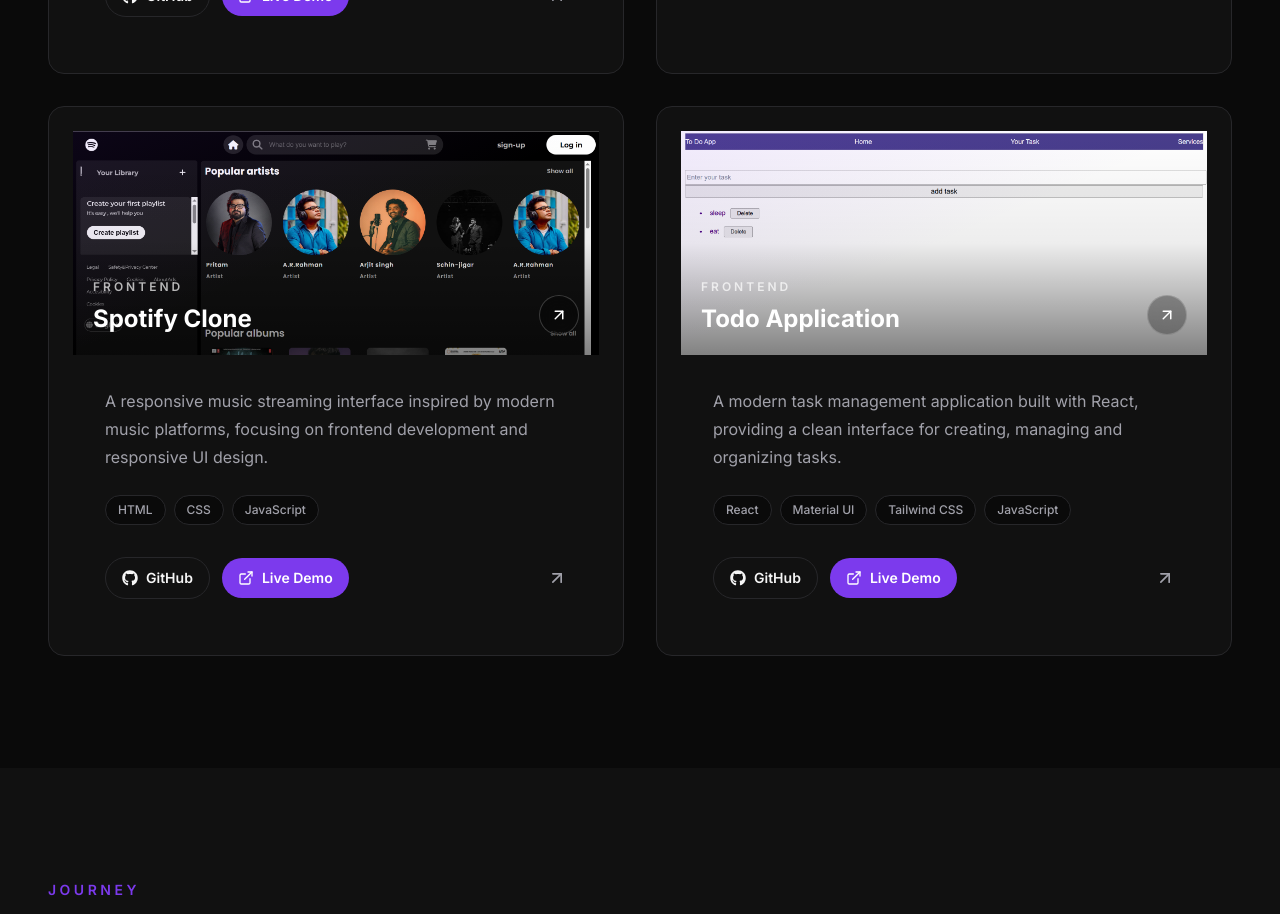
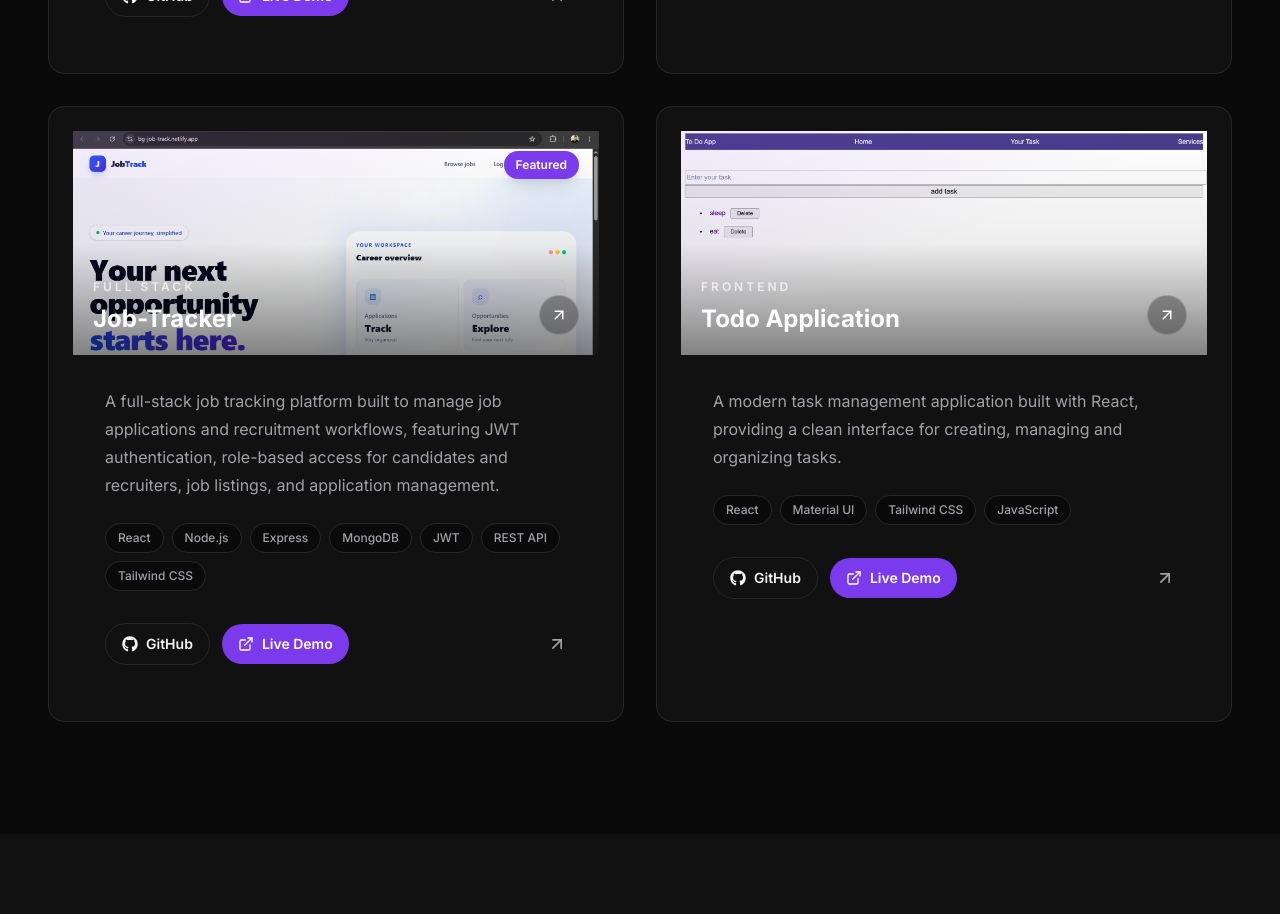
Before and after one commit to codedbybg/personal-portfolio, a React (Vite) app in the folder frontend/: page / in a window 1280 px wide. Shown: the part 3680-4594 px from the top of the page. Built offline with nearby package versions, Linux system fonts and the light colour scheme.

Commit message:
Add Job-Tracker to portfolio

```diff
--- a/frontend/src/data/projects.js
+++ b/frontend/src/data/projects.js
@@ -56,30 +56,25 @@
     featured: true,
   },
 
-  {
-    title: "Spotify Clone",
-
-    description:
-      "A responsive music streaming interface inspired by modern music platforms, focusing on frontend development and responsive UI design.",
-
-    category: "Frontend",
-
-    image: "/projects/spotify-clone.png",
-
-    technologies: [
-      "HTML",
-      "CSS",
-      "JavaScript",
-    ],
-
-    github:
-      "https://github.com/codedbybg/Spotify-Clone",
-
-    live:
-      "https://codedbybg.github.io/Spotify-Clone/",
-
-    featured: false,
-  },
+{
+  title: "Job-Tracker",
+  description:
+    "A full-stack job tracking platform built to manage job applications and recruitment workflows, featuring JWT authentication, role-based access for candidates and recruiters, job listings, and application management.",
+  category: "Full Stack",
+  image: "/projects/job-tracker.png",
+  technologies: [
+    "React",
+    "Node.js",
+    "Express",
+    "MongoDB",
+    "JWT",
+    "REST API",
+    "Tailwind CSS",
+  ],
+  github: "https://github.com/codedbybg/job-tracker",
+  live: "https://bg-job-track.netlify.app/",
+  featured: true,
+},
 
   {
     title: "Todo Application",
```
Also changed, not shown: frontend/public/projects/job-tracker.png (added), frontend/public/projects/spotify-clone.png (deleted).
